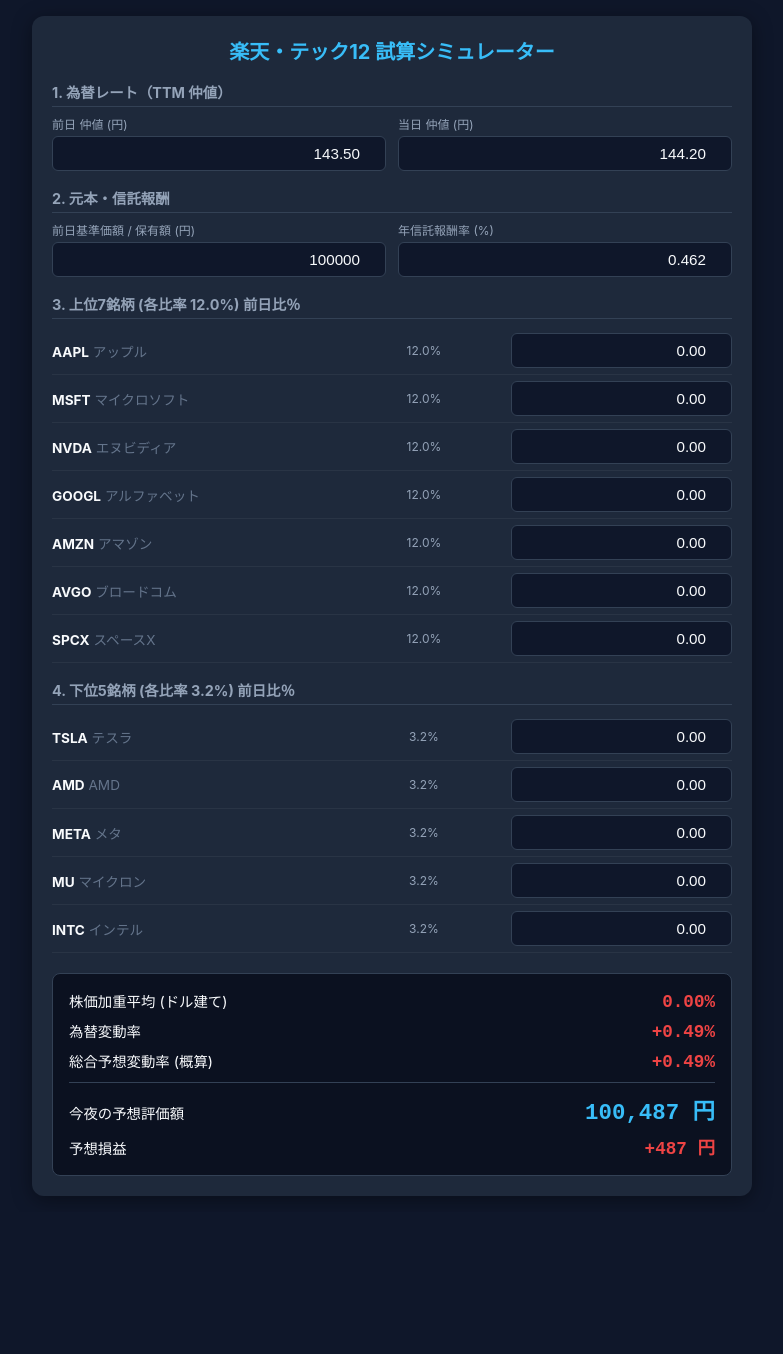
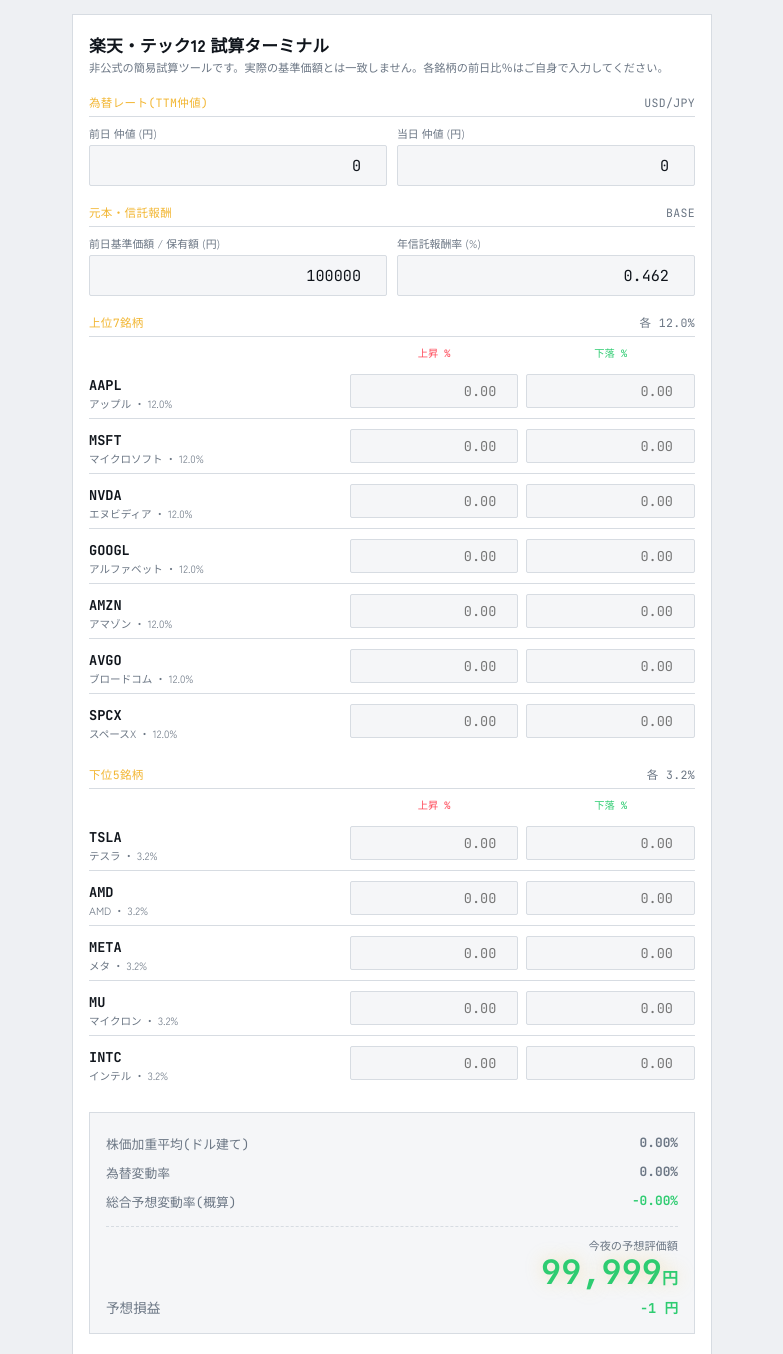
Before and after one commit to lithospermum1998-svg/12_calc, a plain HTML site: page index.html in a window 1280 px wide. Shown: the top 1354 px of the page, without its empty margins (248-1031 px from the left). Before the commit the page ends 1212 px from the top, so only its background shows below. Drawn offline with Linux system fonts and the light colour scheme.

Commit message:
Refactor index.html for improved structure and styling

```diff
--- a/index.html
+++ b/index.html
@@ -2,184 +2,219 @@
 <html lang="ja">
 <head>
 <meta charset="UTF-8">
-  <meta name="viewport" content="width=device-width, initial-scale=1.0">
-  <title>楽天・テック12 基準価額 試算ツール</title>
+<meta name="viewport" content="width=device-width, initial-scale=1, viewport-fit=cover">
+<title>楽天・テック12 試算ターミナル</title>
+<link rel="preconnect" href="https://fonts.googleapis.com">
+<link rel="preconnect" href="https://fonts.gstatic.com" crossorigin>
+<link href="https://fonts.googleapis.com/css2?family=JetBrains+Mono:wght@400;500;700&family=Zen+Kaku+Gothic+New:wght@400;500;700;900&display=swap" rel="stylesheet">
 <style>
   :root {
-      --bg: #0f172a;
-      --card-bg: #1e293b;
-      --border: #334155;
-      --text: #f8fafc;
-      --text-muted: #94a3b8;
-      --accent: #38bdf8;
-      --up: #ef4444;
-      --down: #3b82f6;
+    --bg: #05070c;
+    --panel: #0b1017;
+    --panel-2: #0f1520;
+    --line: #1d2836;
+    --text: #e7ecf3;
+    --muted: #5c6b80;
+    --up: #ff4757;    /* JP convention: red = up */
+    --down: #2f8bff;  /* JP convention: blue = down */
+    --down-text: #2ecc71; /* down text uses green per user preference */
+    --amber: #f2b632;
+    box-sizing: border-box;
+    padding-top: env(safe-area-inset-top, 0px);
+    padding-bottom: env(safe-area-inset-bottom, 0px);
   }
+  :root:not([data-theme="light"]) { color-scheme: dark; }
+  @media (prefers-color-scheme: light) {
+    :root:not([data-theme="dark"]) {
+      --bg: #eef0f3;
+      --panel: #ffffff;
+      --panel-2: #f5f6f8;
+      --line: #d7dce2;
+      --text: #10151c;
+      --muted: #6b7684;
+    }
+  }
+  :root[data-theme="light"] {
+    --bg: #eef0f3;
+    --panel: #ffffff;
+    --panel-2: #f5f6f8;
+    --line: #d7dce2;
+    --text: #10151c;
+    --muted: #6b7684;
+  }
+  * { box-sizing: border-box; }
+  html { scroll-padding-top: env(safe-area-inset-top, 0px); }
   body {
-      font-family: -apple-system, BlinkMacSystemFont, "Segoe UI", Roboto, sans-serif;
-      background-color: var(--bg);
+    margin: 0;
+    background: var(--bg);
     color: var(--text);
-      margin: 0;
-      padding: 16px;
+    font-family: 'Zen Kaku Gothic New', sans-serif;
     display: flex;
     justify-content: center;
+    padding: 14px;
   }
-    .container {
+  .num { font-family: 'JetBrains Mono', monospace; font-variant-numeric: tabular-nums; }
+
+  .term {
     width: 100%;
-      max-width: 680px;
-      background: var(--card-bg);
-      padding: 20px;
-      border-radius: 12px;
-      box-shadow: 0 4px 20px rgba(0,0,0,0.4);
+    max-width: 640px;
   }
+
+  .board {
+    background: var(--panel);
+    border: 1px solid var(--line);
+    padding: 18px 16px 20px;
+  }
+
   h1 {
-      font-size: 1.25rem;
-      margin-top: 0;
-      margin-bottom: 16px;
-      text-align: center;
-      color: var(--accent);
+    font-size: 1.05rem;
+    font-weight: 900;
+    margin: 0 0 2px;
+    letter-spacing: 0.01em;
   }
-    .section-title {
-      font-size: 0.9rem;
-      font-weight: bold;
-      margin: 16px 0 8px;
-      padding-bottom: 4px;
-      border-bottom: 1px solid var(--border);
-      color: var(--text-muted);
+  .sub {
+    font-size: 0.7rem;
+    color: var(--muted);
+    margin: 0 0 16px;
+    line-height: 1.5;
   }
-    .grid {
-      display: grid;
-      grid-template-columns: 1fr 1fr;
-      gap: 12px;
+
+  .section-head {
+    display: flex;
+    align-items: baseline;
+    justify-content: space-between;
+    font-size: 0.72rem;
+    color: var(--amber);
+    font-family: 'JetBrains Mono', monospace;
+    letter-spacing: 0.03em;
+    margin: 18px 0 8px;
+    padding-bottom: 6px;
+    border-bottom: 1px solid var(--line);
   }
-    .form-group {
-      display: flex;
-      flex-direction: column;
-      gap: 4px;
-    }
-    label {
-      font-size: 0.75rem;
-      color: var(--text-muted);
-    }
+  .section-head span.n { color: var(--muted); }
+
+  .grid2 { display: grid; grid-template-columns: 1fr 1fr; gap: 10px; }
+  .field { display: flex; flex-direction: column; gap: 4px; }
+  .field label { font-size: 0.68rem; color: var(--muted); }
   input {
-      background: #0f172a;
-      border: 1px solid var(--border);
+    background: var(--panel-2);
+    border: 1px solid var(--line);
     color: var(--text);
-      padding: 8px 10px;
-      border-radius: 6px;
+    padding: 9px 10px;
+    font-family: 'JetBrains Mono', monospace;
     font-size: 0.95rem;
     text-align: right;
+    width: 100%;
+    border-radius: 2px;
   }
-    input:focus {
-      outline: none;
-      border-color: var(--accent);
+  input:focus { outline: none; border-color: var(--amber); }
+
+  .colhead {
+    display: grid;
+    grid-template-columns: 1.5fr 1fr 1fr;
+    gap: 8px;
+    font-family: 'JetBrains Mono', monospace;
+    font-size: 0.64rem;
+    padding: 0 0 4px;
   }
-    .stock-row {
+  .colhead .u { color: var(--up); text-align: center; }
+  .colhead .d { color: var(--down-text); text-align: center; }
+
+  .row {
     display: grid;
-      grid-template-columns: 1.8fr 1fr 1fr;
+    grid-template-columns: 1.5fr 1fr 1fr;
     align-items: center;
     gap: 8px;
-      padding: 6px 0;
-      border-bottom: 1px solid rgba(255,255,255,0.05);
+    padding: 7px 0;
+    border-bottom: 1px solid var(--line);
   }
-    .stock-name {
-      font-size: 0.85rem;
-      overflow: hidden;
-      text-overflow: ellipsis;
-      white-space: nowrap;
+  .row:last-child { border-bottom: none; }
+  .tk { font-family: 'JetBrains Mono', monospace; font-weight: 700; font-size: 0.85rem; }
+  .nm { font-size: 0.66rem; color: var(--muted); display: block; margin-top: 1px; }
+  .row input { padding: 7px 6px; font-size: 0.85rem; }
+  .row input.up-in:focus { border-color: var(--up); }
+  .row input.down-in:focus { border-color: var(--down); }
+
+  .result {
+    margin-top: 22px;
+    background: var(--panel-2);
+    border: 1px solid var(--line);
+    padding: 16px;
   }
-    .stock-weight {
-      font-size: 0.75rem;
-      color: var(--text-muted);
-      text-align: center;
+  .rline {
+    display: flex;
+    justify-content: space-between;
+    font-family: 'JetBrains Mono', monospace;
+    font-size: 0.8rem;
+    padding: 5px 0;
+    color: var(--muted);
   }
-    .result-card {
-      background: #0b1120;
-      border: 1px solid var(--border);
-      border-radius: 8px;
-      padding: 16px;
-      margin-top: 20px;
+  .rline b { color: var(--text); }
+  .divider { border: none; border-top: 1px dashed var(--line); margin: 10px 0; }
+  .hero {
+    text-align: right;
   }
-    .result-row {
+  .hero .k { font-size: 0.7rem; color: var(--muted); font-family: 'JetBrains Mono', monospace; }
+  .hero .v {
+    font-family: 'JetBrains Mono', monospace;
+    font-size: 2.1rem;
+    font-weight: 700;
+    color: var(--amber);
+    text-shadow: 0 0 18px rgba(242,182,50,0.35);
+    line-height: 1.15;
+  }
+  .diffline {
     display: flex;
     justify-content: space-between;
     align-items: baseline;
-      margin-bottom: 8px;
-      font-size: 0.9rem;
-    }
-    .result-val {
-      font-size: 1.1rem;
-      font-weight: bold;
-      font-family: monospace;
-    }
-    .highlight {
-      font-size: 1.4rem;
-      color: var(--accent);
+    margin-top: 6px;
+    font-family: 'JetBrains Mono', monospace;
+    font-size: 0.85rem;
   }
 </style>
 </head>
 <body>
 
-<div class="container">
-  <h1>楽天・テック12 試算シミュレーター</h1>
+<div class="term">
+  <div class="board">
+    <h1>楽天・テック12 試算ターミナル</h1>
+    <p class="sub">非公式の簡易試算ツールです。実際の基準価額とは一致しません。各銘柄の前日比％はご自身で入力してください。</p>
 
-  <div class="section-title">1. 為替レート（TTM 仲値）</div>
-  <div class="grid">
-    <div class="form-group">
-      <label>前日 仲値 (円)</label>
-      <input type="number" id="prev-fx" step="0.01" value="143.50" oninput="calculate()">
-    </div>
-    <div class="form-group">
-      <label>当日 仲値 (円)</label>
-      <input type="number" id="curr-fx" step="0.01" value="144.20" oninput="calculate()">
-    </div>
+    <div class="section-head">為替レート(TTM仲値) <span class="n">USD/JPY</span></div>
+    <div class="grid2">
+      <div class="field"><label>前日 仲値 (円)</label><input type="number" id="prev-fx" step="0.01" value="0" oninput="calculate()"></div>
+      <div class="field"><label>当日 仲値 (円)</label><input type="number" id="curr-fx" step="0.01" value="0" oninput="calculate()"></div>
     </div>
 
-  <div class="section-title">2. 元本・信託報酬</div>
-  <div class="grid">
-    <div class="form-group">
-      <label>前日基準価額 / 保有額 (円)</label>
-      <input type="number" id="base-val" step="1" value="100000" oninput="calculate()">
-    </div>
-    <div class="form-group">
-      <label>年信託報酬率 (%)</label>
-      <input type="number" id="expense-ratio" step="0.001" value="0.462" oninput="calculate()">
-    </div>
+    <div class="section-head">元本・信託報酬 <span class="n">BASE</span></div>
+    <div class="grid2">
+      <div class="field"><label>前日基準価額 / 保有額 (円)</label><input type="number" id="base-val" step="1" value="100000" oninput="calculate()"></div>
+      <div class="field"><label>年信託報酬率 (%)</label><input type="number" id="expense-ratio" step="0.001" value="0.462" oninput="calculate()"></div>
     </div>
 
-  <div class="section-title">3. 上位7銘柄 (各比率 12.0%) 前日比％</div>
+    <div class="section-head">上位7銘柄 <span class="n">各 12.0%</span></div>
+    <div class="colhead"><span></span><span class="u">上昇 %</span><span class="d">下落 %</span></div>
     <div id="top-stocks"></div>
 
-  <div class="section-title">4. 下位5銘柄 (各比率 3.2%) 前日比％</div>
+    <div class="section-head">下位5銘柄 <span class="n">各 3.2%</span></div>
+    <div class="colhead"><span></span><span class="u">上昇 %</span><span class="d">下落 %</span></div>
     <div id="sub-stocks"></div>
 
-  <div class="result-card">
-    <div class="result-row">
-      <span>株価加重平均 (ドル建て)</span>
-      <span class="result-val" id="res-stocks">0.00%</span>
+    <div class="result">
+      <div class="rline"><span>株価加重平均(ドル建て)</span><b class="num" id="res-stocks">0.00%</b></div>
+      <div class="rline"><span>為替変動率</span><b class="num" id="res-fx">0.00%</b></div>
+      <div class="rline"><span>総合予想変動率(概算)</span><b class="num" id="res-total">0.00%</b></div>
+      <hr class="divider">
+      <div class="hero">
+        <div class="k">今夜の予想評価額</div>
+        <div class="v" id="res-eval">100,000<span style="font-size:1rem;">円</span></div>
       </div>
-    <div class="result-row">
-      <span>為替変動率</span>
-      <span class="result-val" id="res-fx">0.00%</span>
-    </div>
-    <div class="result-row">
-      <span>総合予想変動率 (概算)</span>
-      <span class="result-val" id="res-total">0.00%</span>
-    </div>
-    <hr style="border: none; border-top: 1px solid var(--border); margin: 10px 0;">
-    <div class="result-row">
-      <span>今夜の予想評価額</span>
-      <span class="result-val highlight" id="res-eval">100,000 円</span>
-    </div>
-    <div class="result-row" style="margin-bottom:0;">
-      <span>予想損益</span>
-      <span class="result-val" id="res-diff">±0 円</span>
+      <div class="diffline"><span style="color:var(--muted)">予想損益</span><b class="num" id="res-diff">±0 円</b></div>
     </div>
   </div>
 </div>
 
 <script>
-  // 上位7銘柄（12%）
   const topStocks = [
     { ticker: "AAPL", name: "アップル" },
     { ticker: "MSFT", name: "マイクロソフト" },
@@ -189,8 +224,6 @@
     { ticker: "AVGO", name: "ブロードコム" },
     { ticker: "SPCX", name: "スペースX" }
   ];
-
-  // 下位5銘柄（3.2%）
   const subStocks = [
     { ticker: "TSLA", name: "テスラ" },
     { ticker: "AMD", name: "AMD" },
@@ -200,82 +233,77 @@
   ];
 
   function renderStockInputs() {
-    const topContainer = document.getElementById("top-stocks");
-    topStocks.forEach((s, idx) => {
-      topContainer.innerHTML += `
-        <div class="stock-row">
-          <div class="stock-name"><b>${s.ticker}</b> <span style="color:#64748b;">${s.name}</span></div>
-          <div class="stock-weight">12.0%</div>
-          <input type="number" class="stock-input top-stock-val" step="0.01" value="0.00" oninput="calculate()">
-        </div>
-      `;
+    const topC = document.getElementById("top-stocks");
+    topStocks.forEach(s => {
+      topC.innerHTML += `
+        <div class="row">
+          <div><span class="tk">${s.ticker}</span><span class="nm">${s.name} ・ 12.0%</span></div>
+          <input type="number" inputmode="decimal" min="0" class="stock-input up-in top-stock-up" step="0.01" placeholder="0.00" oninput="calculate()">
+          <input type="number" inputmode="decimal" min="0" class="stock-input down-in top-stock-down" step="0.01" placeholder="0.00" oninput="calculate()">
+        </div>`;
     });
-
-    const subContainer = document.getElementById("sub-stocks");
-    subStocks.forEach((s, idx) => {
-      subContainer.innerHTML += `
-        <div class="stock-row">
-          <div class="stock-name"><b>${s.ticker}</b> <span style="color:#64748b;">${s.name}</span></div>
-          <div class="stock-weight">3.2%</div>
-          <input type="number" class="stock-input sub-stock-val" step="0.01" value="0.00" oninput="calculate()">
-        </div>
-      `;
+    const subC = document.getElementById("sub-stocks");
+    subStocks.forEach(s => {
+      subC.innerHTML += `
+        <div class="row">
+          <div><span class="tk">${s.ticker}</span><span class="nm">${s.name} ・ 3.2%</span></div>
+          <input type="number" inputmode="decimal" min="0" class="stock-input up-in sub-stock-up" step="0.01" placeholder="0.00" oninput="calculate()">
+          <input type="number" inputmode="decimal" min="0" class="stock-input down-in sub-stock-down" step="0.01" placeholder="0.00" oninput="calculate()">
+        </div>`;
     });
   }
 
   function calculate() {
-    // 1. 為替変動率
     const prevFx = parseFloat(document.getElementById("prev-fx").value) || 0;
     const currFx = parseFloat(document.getElementById("curr-fx").value) || 0;
     const fxReturn = prevFx > 0 ? (currFx - prevFx) / prevFx : 0;
 
-    // 2. 株価リターン（ドル建て加重平均）
     let stockReturn = 0;
-    document.querySelectorAll(".top-stock-val").forEach(input => {
-      const val = parseFloat(input.value) || 0;
-      stockReturn += (val / 100) * 0.12;
-    });
-    document.querySelectorAll(".sub-stock-val").forEach(input => {
-      const val = parseFloat(input.value) || 0;
-      stockReturn += (val / 100) * 0.032;
-    });
+    let topNet = 0, subNet = 0;
+    document.querySelectorAll(".top-stock-up").forEach(i => topNet += parseFloat(i.value) || 0);
+    document.querySelectorAll(".top-stock-down").forEach(i => topNet -= parseFloat(i.value) || 0);
+    document.querySelectorAll(".sub-stock-up").forEach(i => subNet += parseFloat(i.value) || 0);
+    document.querySelectorAll(".sub-stock-down").forEach(i => subNet -= parseFloat(i.value) || 0);
+    stockReturn += (topNet / 100) * 0.12;
+    stockReturn += (subNet / 100) * 0.032;
 
-    // 3. 信託報酬控除（日割り）
     const expenseRatio = parseFloat(document.getElementById("expense-ratio").value) || 0;
     const dailyFee = (expenseRatio / 100) / 365;
 
-    // 4. 総合変動率
     const totalReturn = ((1 + stockReturn) * (1 + fxReturn) - 1) - dailyFee;
 
-    // 5. 評価額計算
     const baseVal = parseFloat(document.getElementById("base-val").value) || 0;
     const estimatedVal = baseVal * (1 + totalReturn);
     const diffVal = estimatedVal - baseVal;
 
-    // 結果表示
     formatSpan("res-stocks", stockReturn * 100, "%");
     formatSpan("res-fx", fxReturn * 100, "%");
     formatSpan("res-total", totalReturn * 100, "%");
 
-    document.getElementById("res-eval").innerText = Math.round(estimatedVal).toLocaleString() + " 円";
-
+    document.getElementById("res-eval").innerHTML = Math.round(estimatedVal).toLocaleString() + '<span style="font-size:1rem;">円</span>';
+    document.getElementById("res-eval").style.color = diffVal > 0 ? "var(--up)" : (diffVal < 0 ? "var(--down-text)" : "var(--amber)");
     const diffEl = document.getElementById("res-diff");
-    const diffSign = diffVal > 0 ? "+" : "";
-    diffEl.innerText = diffSign + Math.round(diffVal).toLocaleString() + " 円";
-    diffEl.style.color = diffVal >= 0 ? "#ef4444" : "#3b82f6";
+    const sign = diffVal > 0 ? "+" : "";
+    diffEl.innerText = sign + Math.round(diffVal).toLocaleString() + " 円";
+    diffEl.style.color = diffVal > 0 ? "var(--up)" : (diffVal < 0 ? "var(--down-text)" : "var(--muted)");
   }
 
   function formatSpan(id, val, suffix) {
     const el = document.getElementById(id);
     const sign = val > 0 ? "+" : "";
     el.innerText = sign + val.toFixed(2) + suffix;
-    el.style.color = val >= 0 ? "#ef4444" : "#3b82f6";
+    el.style.color = val > 0 ? "var(--up)" : (val < 0 ? "var(--down-text)" : "var(--muted)");
   }
 
-  window.onload = () => {
-    renderStockInputs();
-    calculate();
-  };
+  function enableTapToType() {
+    document.querySelectorAll('input').forEach(el => {
+      el.addEventListener('focus', () => el.select());
+      // iOS Safari can ignore select() on the first tap; a zero-delay retry fixes it
+      el.addEventListener('touchend', () => setTimeout(() => el.select(), 0));
+    });
+  }
+
+  window.onload = () => { renderStockInputs(); calculate(); enableTapToType(); };
 </script>
 </body>
 </html>
```
Lines whose indentation alone changed are shown as unchanged.
